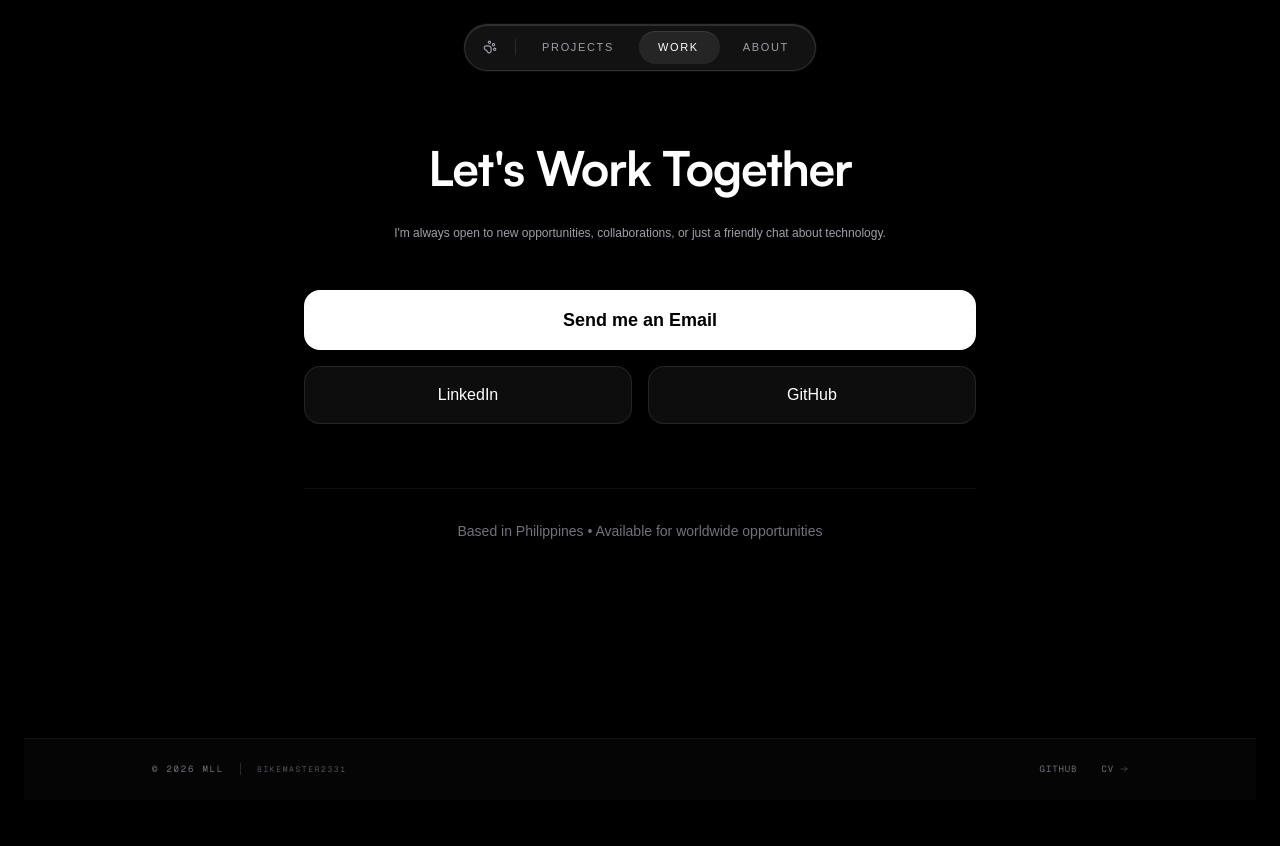
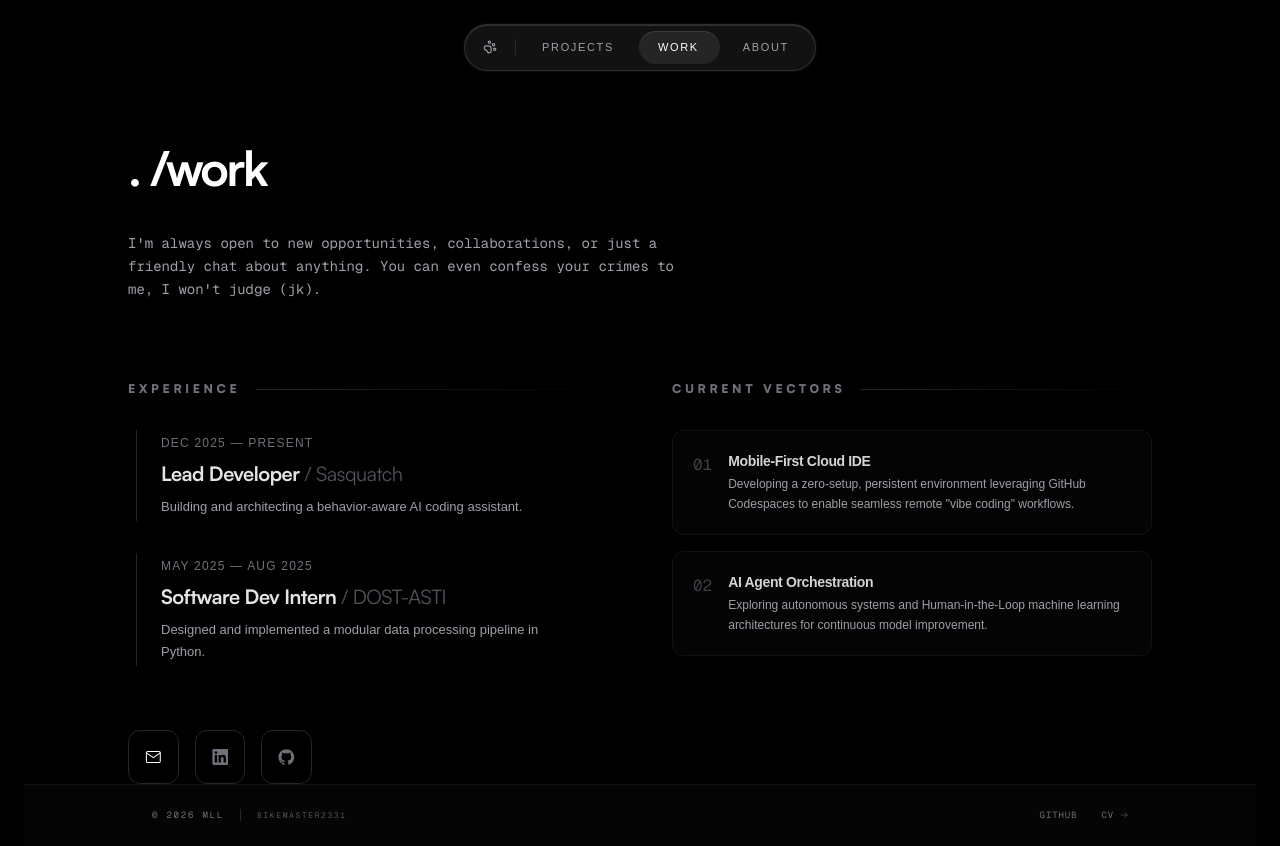
Before and after one commit to bikemaster2331/porpolyo, a Next.js app: page /work in a window 1280 px wide. Before the commit the page ends 800 px from the top, so only its background shows below. Built offline with nearby package versions, Linux system fonts and the light colour scheme.

Commit message:
feat: restyle work page with physical object aesthetic and high-fidelity contact icons

```diff
--- a/src/app/work/page.tsx
+++ b/src/app/work/page.tsx
@@ -2,51 +2,127 @@ import Footer from '@/components/footer';
 
 export default function Work() {
   return (
-    <div className="flex flex-col items-center min-h-screen px-6 bg-black text-white text-center pb-32 md:pb-0">
+    <div className="flex flex-col items-center min-h-screen px-6 bg-black text-white pb-32 md:pb-0">
       <div className="w-full order-first md:order-last">
         <Footer />
       </div>
-      <div className="max-w-2xl w-full flex-grow pt-12 md:pt-36">
-        <h1 className="text-5xl font-satoshi font-bold tracking-tight mb-8">
-          Let&apos;s Work Together
+      <div className="max-w-5xl w-full flex-grow pt-4 md:pt-36">
+
+        {/* Increased bottom margin and gap for better typography breathing room */}
+        <div className="md:mb-20 mb-8 flex flex-col gap-6">
+          <h1 className="text-5xl font-satoshi font-bold tracking-tighter">
+            . /work
           </h1>
-        <p className="text-[12px] text-zinc-400 mb-8 md:mb-12">
-          I&apos;m always open to new opportunities, collaborations, or just a friendly chat about technology.
+          {/* Increased contrast from zinc-600 to zinc-400 */}
+          <p className="text-zinc-400 font-mono md:text-[14px] text-[12px] max-w-xl leading-relaxed mt-4">
+            I&apos;m always open to new opportunities, collaborations, or just a friendly chat about anything. You can even confess your crimes to me, I won't judge (jk).
           </p>
+        </div>
 
-        <div className="space-y-4">
+        <div className="grid grid-cols-1 md:grid-cols-2 gap-12 md:gap-16 mb-16">
+
+          <div>
+            <div className="flex items-center gap-4 mb-8">
+              <h2 className="text-[12px] font-black uppercase tracking-[0.3em] text-zinc-500 font-satoshi">Experience</h2>
+              <div className="h-px flex-grow bg-gradient-to-r from-zinc-800 to-transparent"></div>
+            </div>
+
+            <div className="space-y-8 pl-2">
+              <div className="relative border-l-1 border-zinc-800 pl-6 py-1 group hover:border-zinc-500 transition-colors duration-300">
+                <div className="text-[12px] font-arial text-zinc-500 mb-2 uppercase tracking-widest">Dec 2025 — Present</div>
+                <h3 className="text-xl font-bold font-satoshi text-zinc-200 tracking-tight">
+                  Lead Developer <span className="text-zinc-600 font-normal text-md">/ Sasquatch</span>
+                </h3>
+                {/* Increased contrast from zinc-500 to zinc-400 */}
+                <p className="text-zinc-400 text-[13px] leading-relaxed mt-2 max-w-sm">
+                  Building and architecting a behavior-aware AI coding assistant.
+                </p>
+              </div>
+
+              <div className="relative border-l-1 border-zinc-800 pl-6 py-1 group hover:border-zinc-500 transition-colors duration-300">
+                <div className="text-[12px] font-arial text-zinc-500 mb-2 uppercase tracking-widest">May 2025 — Aug 2025</div>
+                <h3 className="text-xl font-bold font-satoshi text-zinc-200 tracking-tight">
+                  Software Dev Intern <span className="text-zinc-600 font-normal text-md">/ DOST-ASTI</span>
+                </h3>
+                {/* Increased contrast from zinc-500 to zinc-400 */}
+                <p className="text-zinc-400 text-[13px] leading-relaxed mt-2 max-w-sm">
+                  Designed and implemented a modular data processing pipeline in Python.
+                </p>
+              </div>
+            </div>
+          </div>
+
+          <div>
+            <div className="flex items-center gap-4 mb-8">
+              <h2 className="text-[12px] font-black uppercase tracking-[0.3em] text-zinc-500 font-satoshi ">Current Vectors</h2>
+              <div className="h-px flex-grow bg-gradient-to-r from-zinc-800 to-transparent"></div>
+            </div>
+
+            <div className="grid gap-4">
+              <div className="p-5 rounded-xl border border-white/[0.05] bg-zinc-900/20 hover:bg-zinc-900/40 transition-colors">
+                <div className="flex items-start gap-4">
+                  <span className="text-zinc-700 font-mono mt-0.5">01</span>
+                  <div>
+                    <h4 className="text-sm font-bold text-zinc-300 tracking-tight mb-1">Mobile-First Cloud IDE</h4>
+                    {/* Increased contrast from zinc-500 to zinc-400 */}
+                    <p className="text-[12px] text-zinc-400 leading-relaxed">
+                      Developing a zero-setup, persistent environment leveraging GitHub Codespaces to enable seamless remote "vibe coding" workflows.
+                    </p>
+                  </div>
+                </div>
+              </div>
+
+              <div className="p-5 rounded-xl border border-white/[0.05] bg-zinc-900/20 hover:bg-zinc-900/40 transition-colors">
+                <div className="flex items-start gap-4">
+                  <span className="text-zinc-700 font-mono mt-0.5">02</span>
+                  <div>
+                    <h4 className="text-sm font-bold text-zinc-300 tracking-tight mb-1">AI Agent Orchestration</h4>
+                    {/* Increased contrast from zinc-500 to zinc-400 */}
+                    <p className="text-[12px] text-zinc-400 leading-relaxed">
+                      Exploring autonomous systems and Human-in-the-Loop machine learning architectures for continuous model improvement.
+                    </p>
+                  </div>
+                </div>
+              </div>
+            </div>
+          </div>
+
+        </div>
+
+        <div className="grid grid-cols-3 md:grid-cols-6 gap-4 w-full max-w-sm mt-12">
           <a
-            href="mailto:marthan@example.com"
-            className="block w-full py-4 bg-white text-black rounded-2xl font-bold text-lg hover:bg-zinc-200 transition-colors"
+            href="mailto:tanlanuzga@gmail.com"
+            className="flex items-center justify-center p-4 bg-transparent border border-zinc-800 rounded-xl hover:bg-white hover:text-black transition-all duration-300 group"
           >
-            Send me an Email
+            <svg viewBox="0 0 24 24" fill="none" stroke="currentColor" strokeWidth="1.5" strokeLinecap="round" strokeLinejoin="round" className="w-5 h-5">
+              <path d="M4 4h16c1.1 0 2 .9 2 2v12c0 1.1-.9 2-2 2H4c-1.1 0-2-.9-2-2V6c0-1.1.9-2 2-2z" />
+              <polyline points="22,6 12,13 2,6" />
+            </svg>
           </a>
 
-          <div className="grid grid-cols-2 gap-4">
           <a
             href="https://www.linkedin.com/in/marthan-lanuzga-01b8b5287/"
             target="_blank"
             rel="noopener noreferrer"
-              className="py-4 bg-white/5 border border-white/10 rounded-2xl font-medium hover:bg-white/10 transition-colors"
+            className="flex items-center justify-center p-4 bg-transparent border border-zinc-800 rounded-xl hover:bg-[#0077B5] hover:border-[#0077B5] transition-all duration-300 group"
           >
-              LinkedIn
+            <svg viewBox="0 0 128 128" className="w-5 h-5 fill-zinc-500 group-hover:fill-white transition-colors">
+              <path d="M116 3H12a8.91 8.91 0 00-9 8.8v104.42a8.91 8.91 0 009 8.78h104a8.93 8.93 0 009-8.81V11.77A8.93 8.93 0 00116 3zM39.17 107H21.06V48.73h18.11V107zM30.11 40.77a10.5 10.5 0 1110.5-10.49 10.5 10.5 0 01-10.5 10.49zM107 107H88.89V78.65c0-6.75-.12-15.44-9.41-15.44s-10.87 7.36-10.87 15V107H50.53V48.72h17.38v7.95h.24c2.42-4.58 8.32-9.41 17.13-9.41C103.6 47.26 107 59.35 107 75V107z" />
+            </svg>
           </a>
+
           <a
             href="https://github.com/bikemaster2331"
             target="_blank"
             rel="noopener noreferrer"
-              className="py-4 bg-white/5 border border-white/10 rounded-2xl font-medium hover:bg-white/10 transition-colors"
+            className="flex items-center justify-center p-4 bg-transparent border border-zinc-800 rounded-xl hover:bg-zinc-800 transition-all duration-300 group"
           >
-              GitHub
+            <svg viewBox="0 0 128 128" className="w-5 h-5 fill-zinc-500 group-hover:fill-white transition-colors">
+              <path fillRule="evenodd" clipRule="evenodd" d="M64 5.103c-33.347 0-60.388 27.035-60.388 60.388 0 26.681 17.303 49.316 41.297 57.302 3.017.559 4.125-1.31 4.125-2.905 0-1.434-.055-6.27-.083-11.242-16.8 3.653-20.345-7.125-20.345-7.125-2.747-6.98-6.705-8.836-6.705-8.836-5.48-3.748.413-3.67.413-3.67 6.063.425 9.256 6.223 9.256 6.223 5.386 9.23 14.127 6.562 17.573 5.02.542-3.903 2.107-6.568 3.834-8.076-13.413-1.525-27.514-6.708-27.514-29.858 0-6.592 2.355-11.983 6.222-16.206-.628-1.53-2.697-7.67.585-15.991 0 0 5.07-1.623 16.61 6.191a57.396 57.396 0 0115.111-2.032c5.132.024 10.3.693 15.127 2.032 11.53-7.814 16.59-6.191 16.59-6.191 3.291 8.32 1.225 14.46.596 15.991 3.876 4.223 6.212 9.614 6.212 16.206 0 23.21-14.123 28.311-27.584 29.806 2.167 1.874 4.097 5.55 4.097 11.183 0 8.08-.076 14.583-.076 16.574 0 1.609 1.088 3.487 4.154 2.894 23.971-8.002 41.256-30.63 41.256-57.299 0-33.353-27.038-60.388-60.392-60.388z" />
+            </svg>
           </a>
         </div>
-        </div>
 
-        <div className="mt-16 pt-8 border-t border-white/5">
-          <p className="text-zinc-500 text-sm">
-            Based in Philippines • Available for worldwide opportunities
-          </p>
-        </div>
       </div>
     </div>
   );
```
Lines whose indentation alone changed are shown as unchanged.
